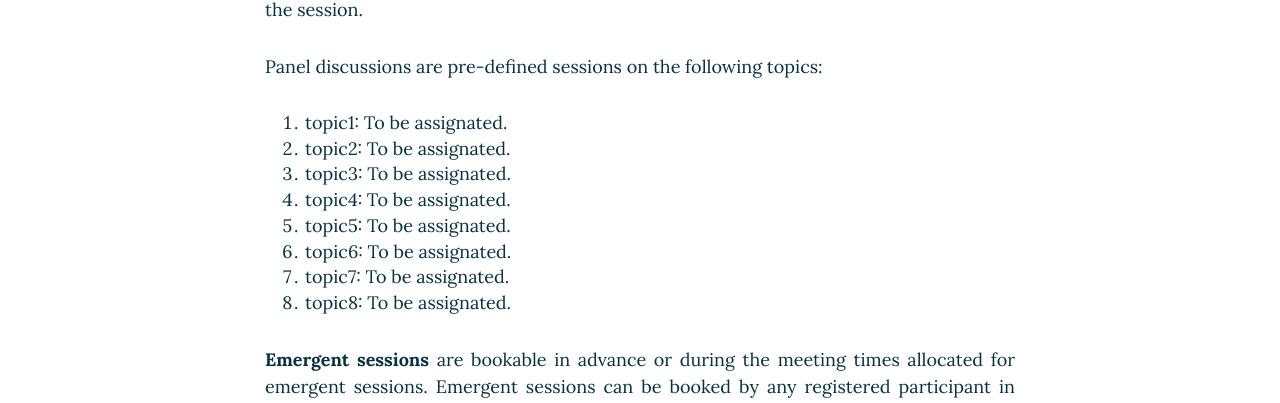
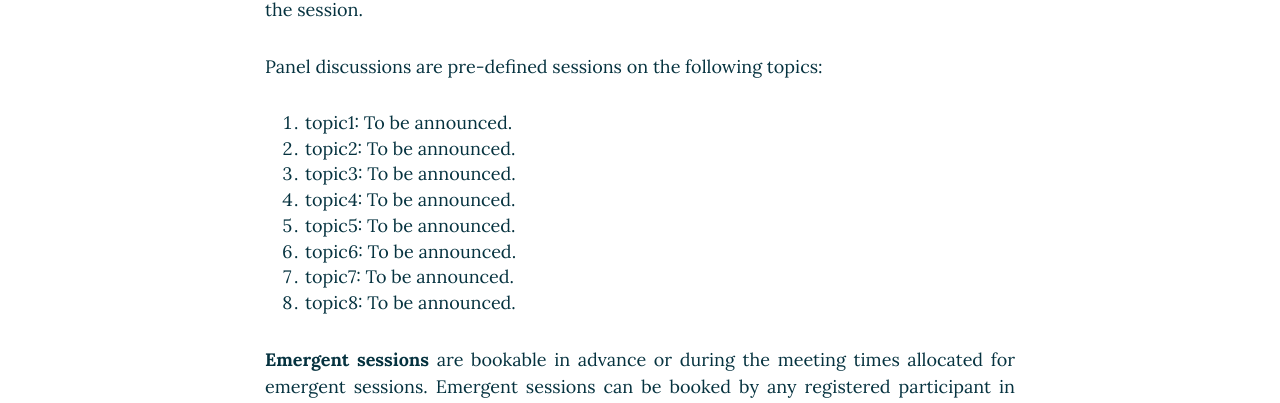
Before and after one commit to ohbm/osr2021, a Jekyll site: the page built from formats.md, in a window 1280 px wide and 900 px high, scrolled down 923 px. Shown: the part 149-552 px from the top of the window. Built offline with Jekyll 4.4.1, drawn with Linux system fonts in a browser that asks for light colours; nearby versions of some CDN libraries.

Commit message:
Update formats.md

```diff
--- a/formats.md
+++ b/formats.md
@@ -20,14 +20,14 @@ OSR sessions will have one of the following formats:
 <p align="justify">Panel discussions are pre-defined sessions on the following topics: </p>
 
 1.  topic1:
-    To be assignated.
-2.  topic2: To be assignated.
-3.  topic3: To be assignated.
-4.  topic4: To be assignated.
-5.  topic5: To be assignated.
-6.  topic6: To be assignated.
-7.  topic7: To be assignated.
-8.  topic8: To be assignated.
+    To be announced.
+2.  topic2: To be announced.
+3.  topic3: To be announced.
+4.  topic4: To be announced.
+5.  topic5: To be announced.
+6.  topic6: To be announced.
+7.  topic7: To be announced.
+8.  topic8: To be announced.
 
 <div id='emergent'></div>
 <p align="justify">**Emergent sessions** are bookable in advance or during the meeting times allocated for emergent sessions. Emergent sessions can be booked by any registered participant in advance or at any point in the meeting, while there is space in the schedule. Submitted emergent requests will be briefly reviewed by the OSR team for appropriate content, and details communicated regarding how to book a slot in our schedule. We will be on hand to manage the hosting and broadcast of your session on your behalf, and help your participants join the conversation.</p>
```
